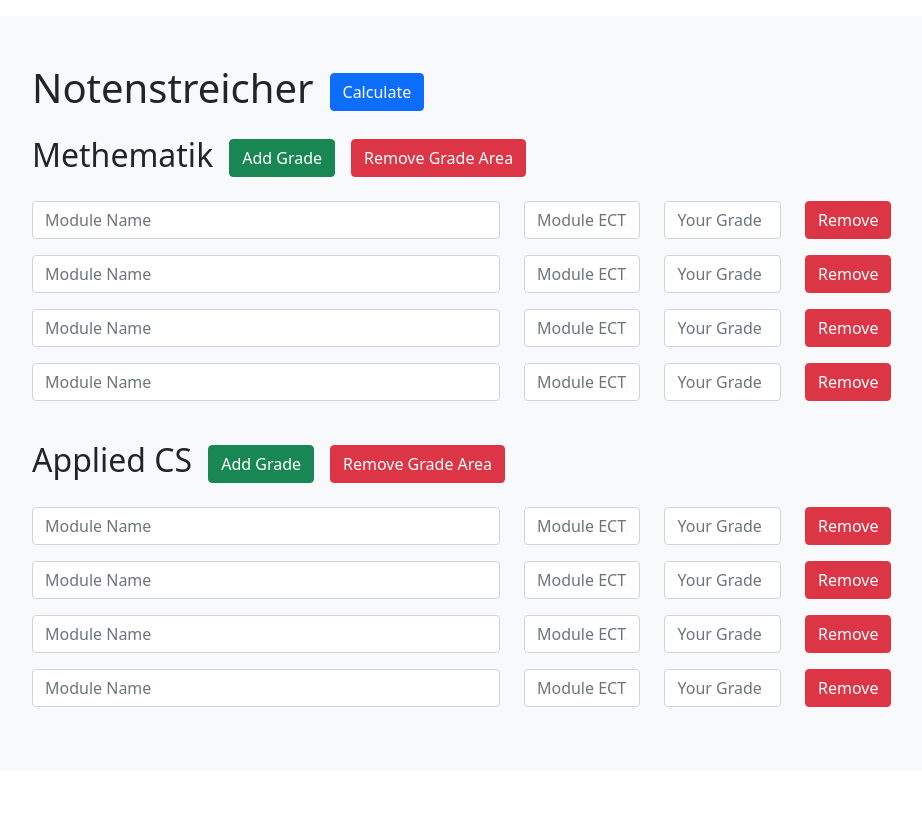
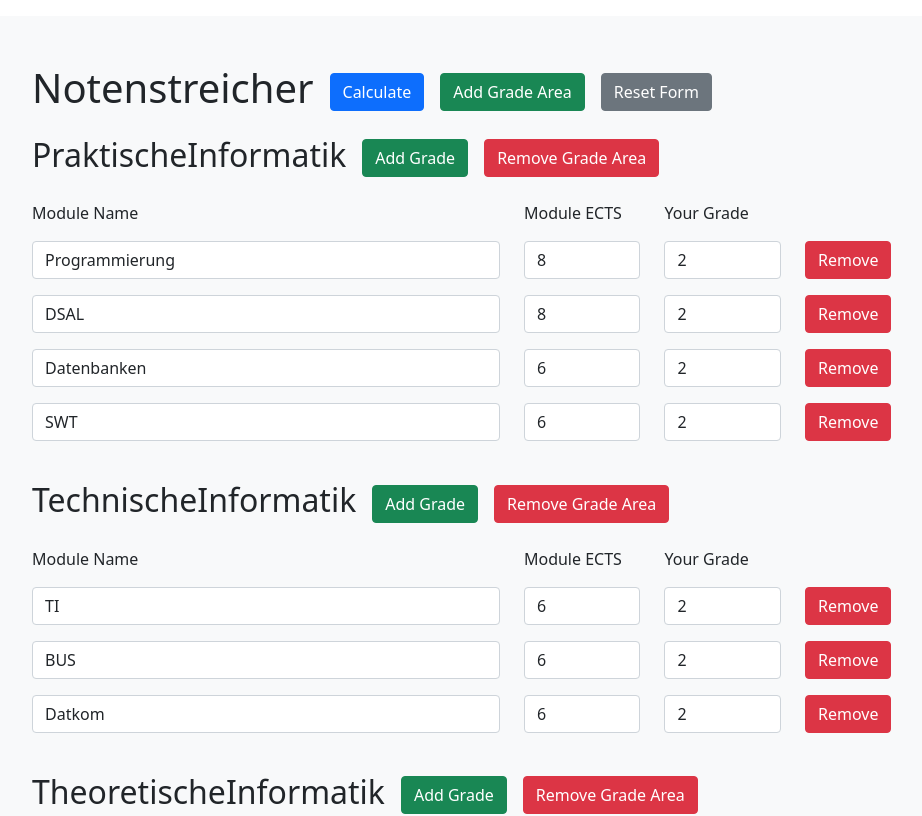
Before and after one commit to laurenzfg/notenstreicher, a React (Create React App) app: page / in a window 1280 px wide. Shown: the top 816 px of the page, without its empty margins (102-1024 px from the left). Built offline with nearby package versions, Linux system fonts and the light colour scheme.

Commit message:
render demo transcript

```diff
--- a/src/App.js
+++ b/src/App.js
@@ -1,4 +1,4 @@
-import React from "react";
+import React, { useState } from "react";
 
 import Container from "react-bootstrap/Container";
 import Button from "react-bootstrap/Button";
@@ -7,7 +7,15 @@ import MEGGDisplay from "./MEGG";
 
 import "./App.css";
 
+const initialTranscript = JSON.parse(
+  '{"meggs":[{"name":"PraktischeInformatik","grades":[{"name":"Programmierung","grade":2,"ects":8},{"name":"DSAL","grade":2,"ects":8},{"name":"Datenbanken","grade":2,"ects":6},{"name":"SWT","grade":2,"ects":6}]},{"name":"TechnischeInformatik","grades":[{"name":"TI","grade":2,"ects":6},{"name":"BUS","grade":2,"ects":6},{"name":"Datkom","grade":2,"ects":6}]},{"name":"TheoretischeInformatik","grades":[{"name":"Fosap","grade":2,"ects":6},{"name":"BuK","grade":2,"ects":7},{"name":"Malo","grade":4,"ects":7}]},{"name":"Mathematik","grades":[{"name":"DS","grade":2,"ects":6},{"name":"AfI","grade":2,"ects":8},{"name":"LA","grade":2,"ects":6},{"name":"Stocha","grade":2,"ects":6}]},{"name":"Sonstiges","grades":[{"name":"Proseminar","grade":2,"ects":3},{"name":"Praktikum","grade":2,"ects":6},{"name":"Seminar","grade":2,"ects":5}]},{"name":"Wahlpflicht","grades":[{"name":"DPN","grade":2,"ects":6},{"name":"AI","grade":2,"ects":6},{"name":"Compilerbau","grade":2,"ects":6}]},{"name":"Anwendungsfach","grades":[{"name":"NumA1","grade":2,"ects":6},{"name":"MathePraktikum","grade":2,"ects":6},{"name":"Cobra","grade":2,"ects":10}]}]}'
+);
+
 const App = () => {
+  let [transcript, updateTranscript] = useState(initialTranscript)
+
+  console.log(transcript)
+
   return (
     <Container className="p-3">
       <Container className="p-5 mb-4 bg-light rounded-3">
@@ -16,9 +24,17 @@ const App = () => {
           <Button variant="primary" className="ms-3">
             Calculate
           </Button>
+          <Button variant="success" className="ms-3">
+            Add Grade Area
+          </Button>
+          <Button variant="secondary" className="ms-3">
+            Reset Form
+          </Button>
         </h1>
-        <MEGGDisplay title="Methematik" />
-        <MEGGDisplay title="Applied CS"/>
+        {transcript.meggs.map((gradeArea, i) => (
+          <MEGGDisplay gradeArea={gradeArea} gradeAreaKey={i} />
+        ))}
+
       </Container>
     </Container>
   );
--- a/src/Grade.js
+++ b/src/Grade.js
@@ -5,19 +5,19 @@ import Col from "react-bootstrap/Col";
 import Form from "react-bootstrap/Form";
 import Button from "react-bootstrap/Button";
 
-const Grade = () => {
+const Grade = ({grade, gradeAreaKey, gradeKey}) => {
   return (
     <Col className="ml-2 mr-2 mb-2" key="AfI">
       <Form>
         <Row>
           <Col className="mb-2 col-md-7 col-12">
-            <Form.Control placeholder="Module Name" />
+            <Form.Control value={grade.name} placeholder="Module Name" />
           </Col>
           <Col className="mb-2 col-md-2 col-12">
-            <Form.Control placeholder="Module ECTS" />
+            <Form.Control value={grade.ects} placeholder="Module ECTS" />
           </Col>
           <Col className="mb-2 col-md-2 col-12">
-            <Form.Control placeholder="Your Grade" />
+            <Form.Control value={grade.grade} placeholder="Your Grade" />
           </Col>
           <Col className="mb-2 col-md-1 col-12">
             <Button variant="danger">Remove</Button>
--- a/src/MEGG.js
+++ b/src/MEGG.js
@@ -1,25 +1,35 @@
 import React from "react";
 
 import Row from "react-bootstrap/Row";
+import Col from "react-bootstrap/Col";
 import Button from "react-bootstrap/Button";
 
 import Grade from "./Grade";
 
-const MEGGDisplay = ({title}) => {
-
+const MEGGDisplay = ({ gradeArea, gradeAreaKey }) => {
   return (
     <>
       <h2 className="mt-4 mb-4">
-        {title}
-        <Button variant="success" className="ms-3">Add Grade</Button>
-        <Button variant="danger" className="ms-3">Remove Grade Area</Button>
+        {gradeArea.name}
+        <Button variant="success" className="ms-3">
+          Add Grade
+        </Button>
+        <Button variant="danger" className="ms-3">
+          Remove Grade Area
+        </Button>
       </h2>
 
       <Row className="col-md-10" sm={1}>
-        <Grade name="AfI" ects={8} grade={1.3} />
-        <Grade name="AfI" ects={8} grade={1.3} />
-        <Grade name="AfI" ects={8} grade={1.3} />
-        <Grade name="AfI" ects={8} grade={1.3} />
+        <Col className="ml-2 mr-2 mb-2" key="AfI">
+          <Row>
+            <Col className="mb-2 col-md-7 col-12">Module Name</Col>
+            <Col className="mb-2 col-md-2 col-12">Module ECTS</Col>
+            <Col className="mb-2 col-md-2 col-12">Your Grade</Col>
+          </Row>
+        </Col>
+        {gradeArea.grades.map((grade, i) => (
+          <Grade grade={grade} gradeAreaKey={gradeAreaKey} gradeKey={i} />
+        ))}
       </Row>
     </>
   );
```
